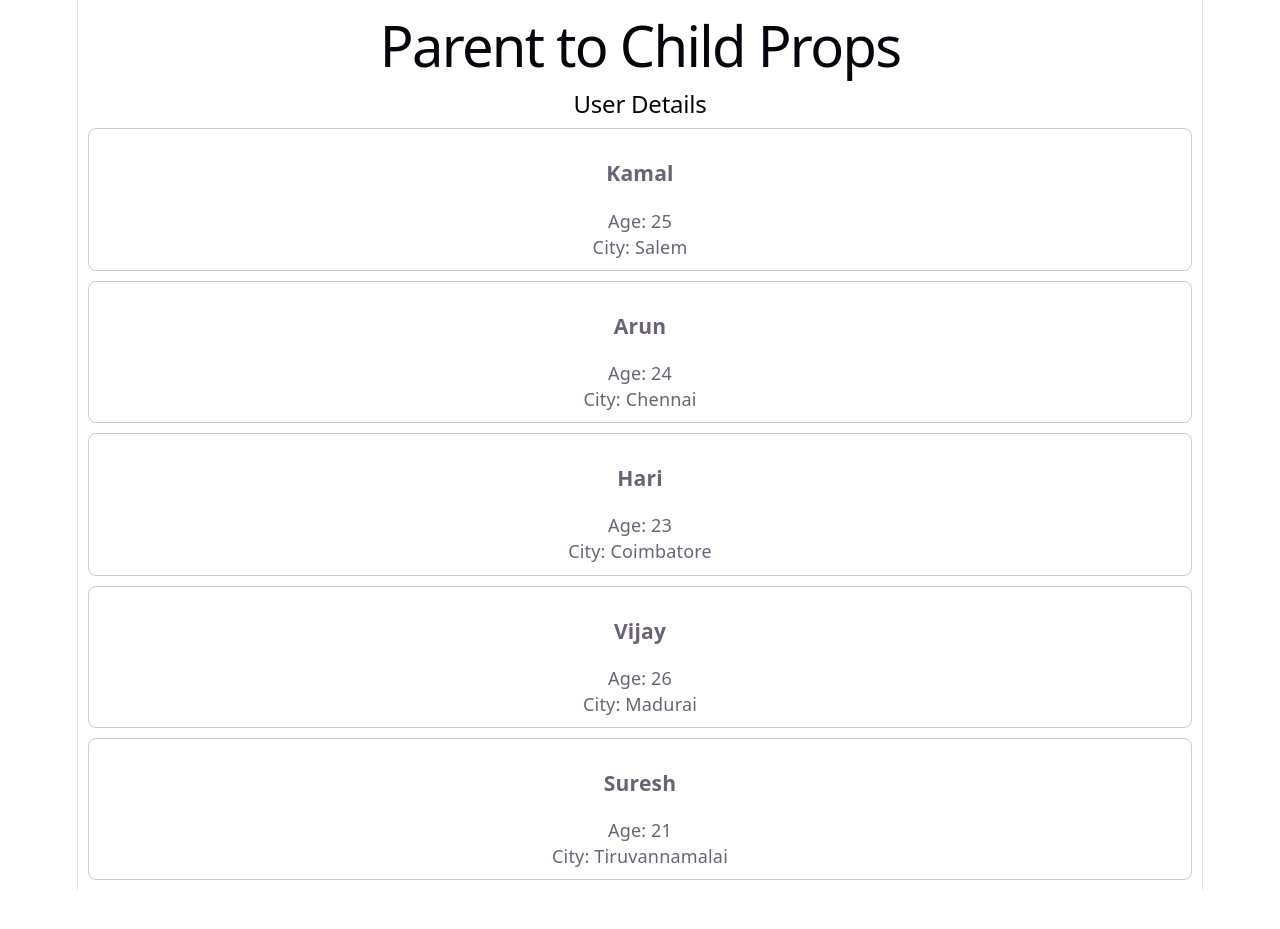
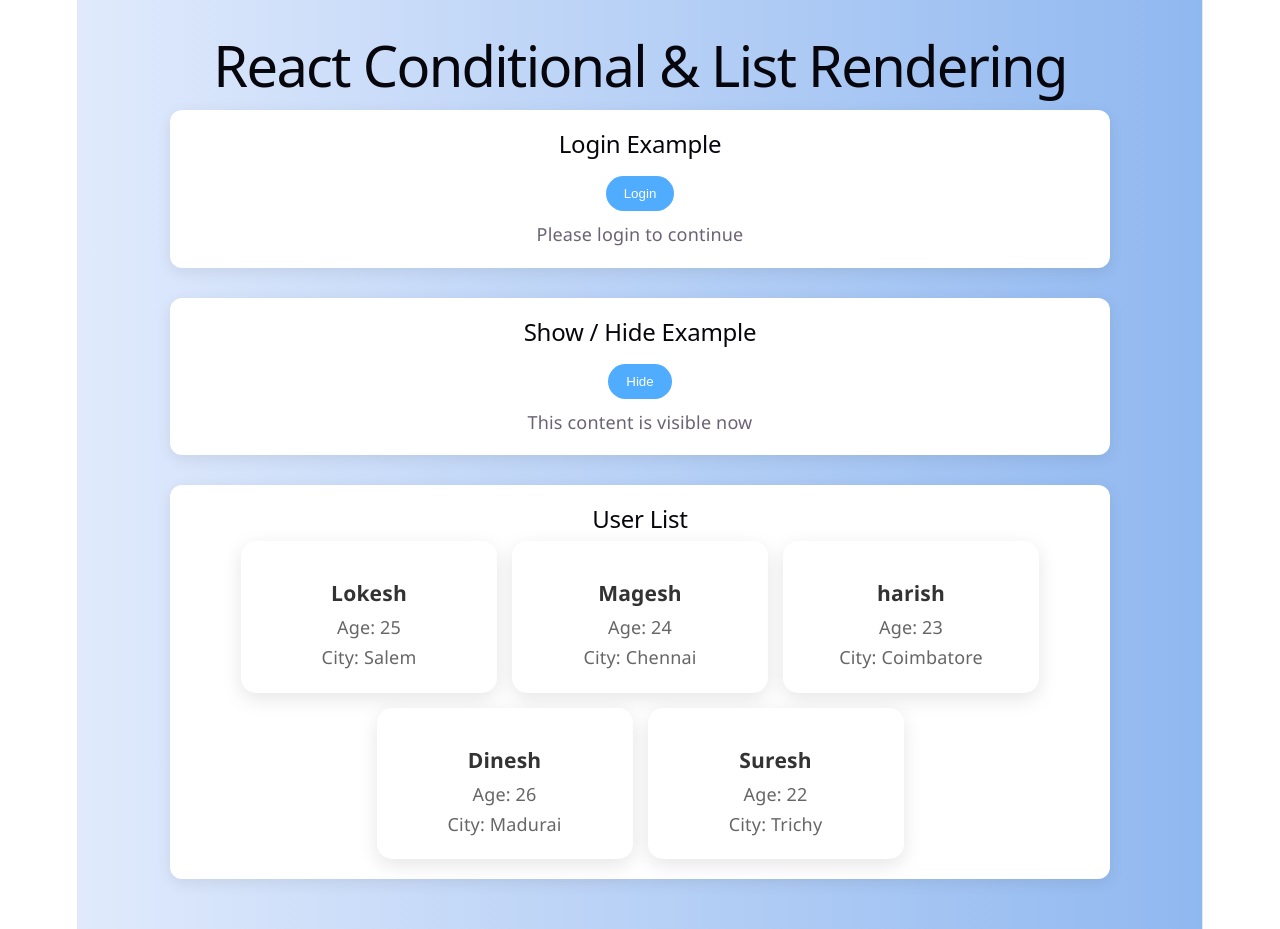
Before and after one commit to Sureshv24/Reactjs, a React (Vite) app: page / in a window 1280 px wide. Before the commit the page ends 890 px from the top, so only its background shows below. Built offline with nearby package versions, Linux system fonts and the light colour scheme.

Commit message:
Rendering

```diff
--- a/src/App.css
+++ b/src/App.css
@@ -1,184 +1,71 @@
-.counter {
-  font-size: 16px;
-  padding: 5px 10px;
-  border-radius: 5px;
-  color: var(--accent);
-  background: var(--accent-bg);
-  border: 2px solid transparent;
-  transition: border-color 0.3s;
-  margin-bottom: 24px;
-
-  &:hover {
-    border-color: var(--accent-border);
-  }
-  &:focus-visible {
-    outline: 2px solid var(--accent);
-    outline-offset: 2px;
-  }
+.app {
+  text-align: center;
+  font-family: 'Segoe UI', sans-serif;
+  padding: 20px;
+  background: linear-gradient(to right, #e0eafc, #90b8f0);
+  min-height: 100vh;
 }
 
-.hero {
-  position: relative;
 
-  .base,
-  .framework,
-  .vite {
-    inset-inline: 0;
-    margin: 0 auto;
-  }
-
-  .base {
-    width: 170px;
-    position: relative;
-    z-index: 0;
-  }
-
-  .framework,
-  .vite {
-    position: absolute;
-  }
-
-  .framework {
-    z-index: 1;
-    top: 34px;
-    height: 28px;
-    transform: perspective(2000px) rotateZ(300deg) rotateX(44deg) rotateY(39deg)
-      scale(1.4);
-  }
-
-  .vite {
-    z-index: 0;
-    top: 107px;
-    height: 26px;
-    width: auto;
-    transform: perspective(2000px) rotateZ(300deg) rotateX(40deg) rotateY(39deg)
-      scale(0.8);
-  }
+.section {
+  margin: 30px auto;
+  padding: 20px;
+  width: 90%;
+  max-width: 900px;
+  border-radius: 12px;
+  background: white;
+  box-shadow: 0 4px 15px rgba(0,0,0,0.08);
 }
 
-#center {
-  display: flex;
-  flex-direction: column;
-  gap: 25px;
-  place-content: center;
-  place-items: center;
-  flex-grow: 1;
 
-  @media (max-width: 1024px) {
-    padding: 32px 20px 24px;
-    gap: 18px;
-  }
+button {
+  padding: 10px 18px;
+  margin: 10px;
+  border: none;
+  background: #4facfe;
+  color: white;
+  border-radius: 25px;
+  cursor: pointer;
+  font-weight: 500;
+  transition: 0.3s;
 }
 
-#next-steps {
-  display: flex;
-  border-top: 1px solid var(--border);
-  text-align: left;
-
-  & > div {
-    flex: 1 1 0;
-    padding: 32px;
-    @media (max-width: 1024px) {
-      padding: 24px 20px;
-    }
-  }
-
-  .icon {
-    margin-bottom: 16px;
-    width: 22px;
-    height: 22px;
-  }
-
-  @media (max-width: 1024px) {
-    flex-direction: column;
-    text-align: center;
-  }
+button:hover {
+  background: #00c6ff;
+  transform: scale(1.05);
 }
 
-#docs {
-  border-right: 1px solid var(--border);
 
-  @media (max-width: 1024px) {
-    border-right: none;
-    border-bottom: 1px solid var(--border);
-  }
+.card-container {
+  display: flex;
+  justify-content: center;
+  flex-wrap: wrap;
+  gap: 15px;
 }
 
-#next-steps ul {
-  list-style: none;
-  padding: 0;
-  display: flex;
-  gap: 8px;
-  margin: 32px 0 0;
 
-  .logo {
-    height: 18px;
-  }
-
-  a {
-    color: var(--text-h);
-    font-size: 16px;
-    border-radius: 6px;
-    background: var(--social-bg);
-    display: flex;
-    padding: 6px 12px;
-    align-items: center;
-    gap: 8px;
-    text-decoration: none;
-    transition: box-shadow 0.3s;
-
-    &:hover {
-      box-shadow: var(--shadow);
-    }
-    .button-icon {
-      height: 18px;
-      width: 18px;
-    }
-  }
-
-  @media (max-width: 1024px) {
-    margin-top: 20px;
-    flex-wrap: wrap;
-    justify-content: center;
-
-    li {
-      flex: 1 1 calc(50% - 8px);
-    }
-
-    a {
-      width: 100%;
-      justify-content: center;
-      box-sizing: border-box;
-    }
-  }
+.card {
+  background: white;
+  padding: 18px;
+  width: 220px;
+  border-radius: 15px;
+  box-shadow: 0 6px 20px rgba(0,0,0,0.1);
+  transition: 0.3s;
 }
 
-#spacer {
-  height: 88px;
-  border-top: 1px solid var(--border);
-  @media (max-width: 1024px) {
-    height: 48px;
-  }
+
+.card:hover {
+  transform: translateY(-10px);
+  box-shadow: 0 10px 25px rgba(0,0,0,0.15);
 }
 
-.ticks {
-  position: relative;
-  width: 100%;
 
-  &::before,
-  &::after {
-    content: '';
-    position: absolute;
-    top: -4.5px;
-    border: 5px solid transparent;
-  }
+.card h3 {
+  color: #333;
+  margin-bottom: 8px;
+}
 
-  &::before {
-    left: 0;
-    border-left-color: var(--border);
-  }
-  &::after {
-    right: 0;
-    border-right-color: var(--border);
-  }
+.card p {
+  color: #666;
+  margin: 4px 0;
 }
--- a/src/App.jsx
+++ b/src/App.jsx
@@ -1,12 +1,61 @@
-import React from "react";
-import SelfIntro from "./SelfIntro";
-import Parent from "./Parent";
+import React, { useState } from "react";
+import "./App.css";
 
 export default function App() {
+
+  const [isLoggedIn, setIsLoggedIn] = useState(false);
+  const [show, setShow] = useState(true);
+
+  const users = [
+    { id: 1, name: "Lokesh", age: 25, city: "Salem" },
+    { id: 2, name: "Magesh", age: 24, city: "Chennai" },
+    { id: 3, name: "harish", age: 23, city: "Coimbatore" },
+    { id: 4, name: "Dinesh", age: 26, city: "Madurai" },
+    { id: 5, name: "Suresh", age: 22, city: "Trichy" }
+  ];
+
   return (
-    <div>
-     <h1>Parent to Child Props</h1>
-      <Parent />
+    <div className="app">
+
+      <h1>React Conditional & List Rendering</h1>
+
+      <div className="section">
+        <h2>Login Example</h2>
+
+        <button onClick={() => setIsLoggedIn(!isLoggedIn)}>
+          {isLoggedIn ? "Logout" : "Login"}
+        </button>
+
+        <p>
+          {isLoggedIn ? "Welcome back, User!" : "Please login to continue"}
+        </p>
+      </div>
+
+      <div className="section">
+        <h2>Show / Hide Example</h2>
+
+        <button onClick={() => setShow(!show)}>
+          {show ? "Hide" : "Show"}
+        </button>
+
+        {show && <p>This content is visible now </p>}
+      </div>
+
+
+      <div className="section">
+        <h2>User List</h2>
+
+        <div className="card-container">
+          {users.map((user) => (
+            <div className="card" key={user.id}>
+              <h3>{user.name}</h3>
+              <p>Age: {user.age}</p>
+              <p>City: {user.city}</p>
+            </div>
+          ))}
+        </div>
+      </div>
+
     </div>
-  )
+  );
 }
```
